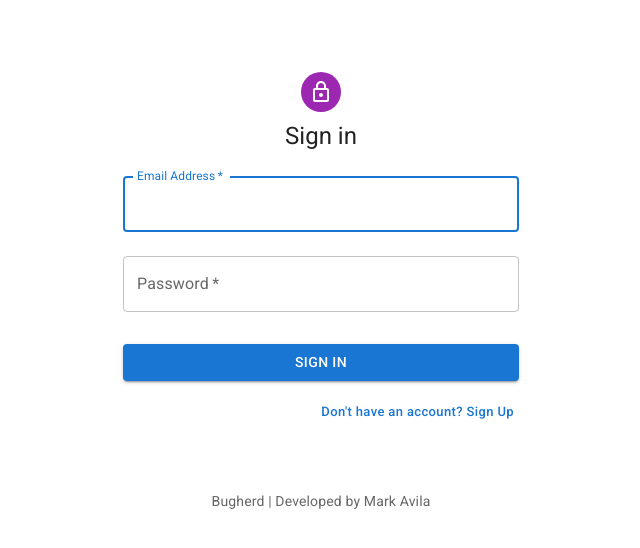
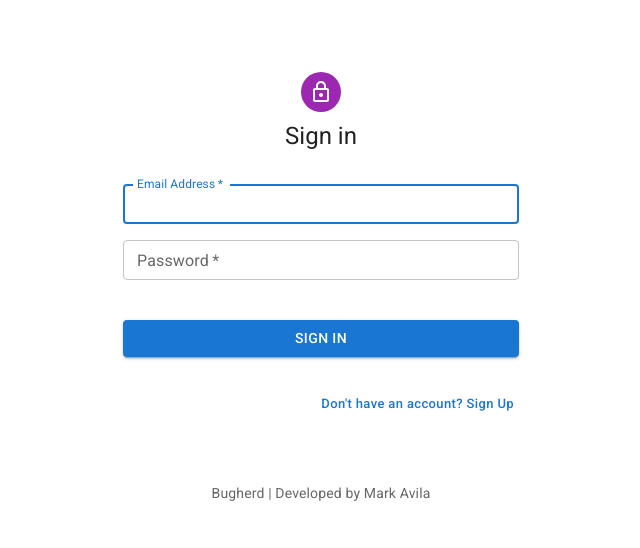
Before and after one commit to Mark-Avila/bugherd_frontend, a React (Vite) app: page / in a window 1280 px wide. Shown: the top 548 px of the page, without its empty margins (319-959 px from the left). Built offline with nearby package versions, Linux system fonts and the light colour scheme; no server answers.

Commit message:
feat: sign in server implementation

```diff
--- a/src/screens/SignIn.tsx
+++ b/src/screens/SignIn.tsx
@@ -1,4 +1,3 @@
-import React, { ChangeEvent, useState } from "react";
 import {
   Avatar,
   Button,
@@ -13,9 +12,12 @@ import { createTheme, ThemeProvider } from "@mui/material/styles";
 import { LockOutlined as LockOutlinedIcon } from "@mui/icons-material";
 import { useNavigate } from "react-router-dom";
 import { useSnackbar } from "notistack";
-import { SignInData } from "../types";
+import { ResponseBody, SignInData } from "../types";
 import authService from "../services/authService";
 import { TypographyProps } from "@mui/material/Typography";
+import * as yup from "yup";
+import { useFormik } from "formik";
+import { AxiosError } from "axios";
 
 function Copyright(props: TypographyProps) {
   return (
@@ -37,39 +39,64 @@ interface Props {
   handleScreen: VoidFunction;
 }
 
+const validationSchema = yup.object({
+  email: yup
+    .string()
+    .email("Invalid Email address")
+    .required("Please enter your password"),
+  password: yup.string().required("Please enter your password"),
+});
+
 export default function SignIn({ handleScreen }: Props) {
-  const [email, setEmail] = useState<string>("");
-  const [password, setPassword] = useState<string>("");
+  // const [email, setEmail] = useState<string>("");
+  // const [password, setPassword] = useState<string>("");
+
   const navigate = useNavigate();
   const { enqueueSnackbar } = useSnackbar();
 
-  const handleSubmit = async (e: React.FormEvent<HTMLFormElement>) => {
-    e.preventDefault();
+  const formik = useFormik({
+    initialValues: {
+      email: "",
+      password: "",
+    },
+    validationSchema: validationSchema,
+    onSubmit: (values) => {
+      const payload: SignInData = {
+        email: values.email,
+        password: values.password,
+      };
 
-    const signInData: SignInData = {
-      email,
-      password,
-    };
+      authService
+        .signin(payload)
+        .then((response) => {
+          if (response.status === 200) {
+            enqueueSnackbar("Successfully logged in", {
+              variant: "success",
+            });
+            navigate("/dashboard");
+          }
+        })
+        .catch((err: AxiosError<ResponseBody>) => {
+          if (err.response) {
+            enqueueSnackbar(err.response.data.message, {
+              variant: "error",
+            });
+          }
+        });
+    },
+  });
 
-    const response = await authService.signin(signInData);
+  // const handleSubmit = async (e: React.FormEvent<HTMLFormElement>) => {
+  //   e.preventDefault();
 
-    if (response.status === 200) {
-      enqueueSnackbar("Successfully logged in");
-      navigate("/dashboard");
-    }
+  // };
 
-    // console.log({
-    //   email: data.get("email"),
-    //   password: data.get("password"),
-    // });
-  };
-
-  const handleEmailChange = (e: ChangeEvent<HTMLInputElement>) => {
-    setEmail(e.currentTarget.value);
-  };
-  const handlePasswordChange = (e: ChangeEvent<HTMLInputElement>) => {
-    setPassword(e.currentTarget.value);
-  };
+  // const handleEmailChange = (e: ChangeEvent<HTMLInputElement>) => {
+  //   setEmail(e.currentTarget.value);
+  // };
+  // const handlePasswordChange = (e: ChangeEvent<HTMLInputElement>) => {
+  //   setPassword(e.currentTarget.value);
+  // };
 
   return (
     <ThemeProvider theme={defaultTheme}>
@@ -91,31 +118,43 @@ export default function SignIn({ handleScreen }: Props) {
           </Typography>
           <Box
             component="form"
-            onSubmit={handleSubmit}
+            onSubmit={formik.handleSubmit}
             noValidate
-            sx={{ mt: 1 }}
+            sx={{
+              mt: 4,
+              width: "100%",
+              display: "flex",
+              flexDirection: "column",
+              gap: 2,
+            }}
           >
             <TextField
-              margin="normal"
-              required
-              fullWidth
               id="email"
               label="Email Address"
               name="email"
-              autoComplete="email"
+              value={formik.values.email}
+              onChange={formik.handleChange}
+              onBlur={formik.handleBlur}
+              helperText={formik.touched.email && formik.errors.email}
+              error={formik.touched.email && Boolean(formik.errors.email)}
+              required
+              fullWidth
+              size="small"
               autoFocus
-              onChange={handleEmailChange}
             />
             <TextField
-              margin="normal"
-              required
-              fullWidth
               name="password"
               label="Password"
               type="password"
               id="password"
-              autoComplete="current-password"
-              onChange={handlePasswordChange}
+              value={formik.values.password}
+              onChange={formik.handleChange}
+              onBlur={formik.handleBlur}
+              helperText={formik.touched.password && formik.errors.password}
+              error={formik.touched.password && Boolean(formik.errors.password)}
+              size="small"
+              required
+              fullWidth
             />
             <Button
               type="submit"
```
Also changed, not shown: src/types.d.ts (+7 -0 lines).
